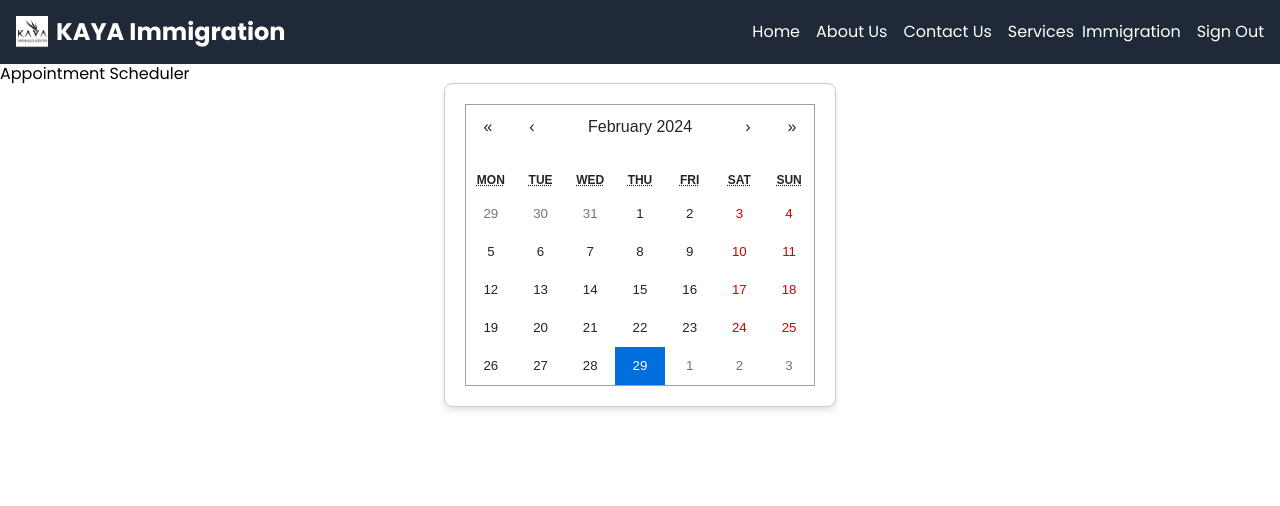
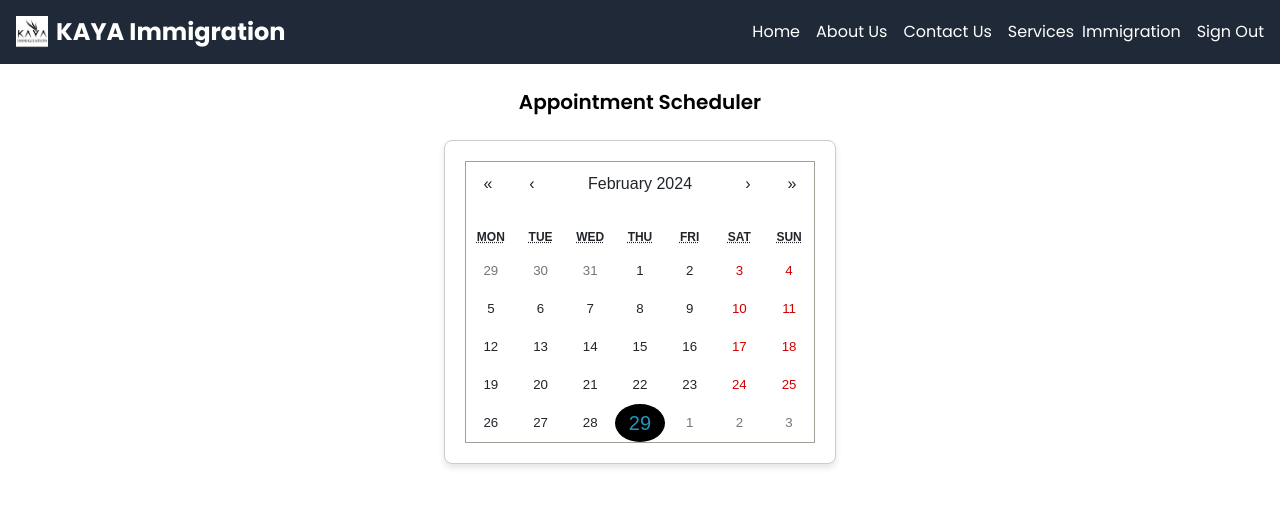
Before and after one commit to Vivek1821/Kaya-Immigration, a React (Vite) app: page /calendar in a window 1280 px wide. Shown: the top 506 px of the page. Built offline with nearby package versions, Linux system fonts and the light colour scheme.

Commit message:
commit footer

```diff
--- a/src/Component/Calendar/Calendar.jsx
+++ b/src/Component/Calendar/Calendar.jsx
@@ -10,8 +10,8 @@ const Calendar = () => {
   };
 
   return (
-    <div>
-      <h1>Appointment Scheduler</h1>
+    <div className="flex flex-col justify-center items-center gap-6">
+      <h1 className="mt-4 text-xl font-semibold">Appointment Scheduler</h1>
       <CalendarComponent onChange={handleDateChange} />
     </div>
   );
--- a/src/Component/Calendar/CalendarComponent.css
+++ b/src/Component/Calendar/CalendarComponent.css
@@ -54,3 +54,14 @@
 .modal-content::-webkit-scrollbar-track {
   background-color: #eee; /* Color of the scrollbar track */
 }
+
+.react-calendar__tile--active {
+  color: rgb(36, 149, 186);
+  font-size: 20px;
+  background-color: black;
+  border-radius: 50%;
+}
+
+.react-calendar__tile--active:hover {
+  color: black;
+}
--- a/src/Component/Calendar/InputForm.jsx
+++ b/src/Component/Calendar/InputForm.jsx
@@ -1,5 +1,5 @@
 import React, { useState, useEffect } from "react";
-import { useLocation } from "react-router-dom";
+import { useLocation ,useNavigate } from "react-router-dom";
 
 const InputForm = () => {
   const location = useLocation();
@@ -10,6 +10,7 @@ const InputForm = () => {
     contactNumber: "",
   });
   const [submitSuccess, setSubmitSuccess] = useState(false);
+  const navigate = useNavigate()
 
   useEffect(() => {
     const searchParams = new URLSearchParams(location.search);
@@ -37,7 +38,7 @@ const InputForm = () => {
     };
 
     // POST the data to your API
-    fetch("https://65e09bb8d3db23f76249b70d.mockapi.io/calendar-data", {
+    fetch("https://65e40f7388c4088649f63c58.mockapi.io/kayaadmin/calendar-data", {
       method: "POST",
       headers: {
         "Content-Type": "application/json",
@@ -52,17 +53,16 @@ const InputForm = () => {
       })
       .then((data) => {
         console.log("Data successfully posted to API:", data);
-        setSubmitSuccess(true); // Set submit success flag to true
-        // Reset form data after submission
+        setSubmitSuccess(true);
         setFormData({
           name: "",
           email: "",
           contactNumber: "",
         });
+        navigate("/")
       })
       .catch((error) => {
         console.error("Error posting data to API:", error);
-        // Handle errors here
       });
   };
 
@@ -133,6 +133,7 @@ const InputForm = () => {
           </div>
           <button
             type="submit"
+
             className="bg-blue-500 hover:bg-blue-700 text-white font-bold py-2 px-4 rounded focus:outline-none focus:shadow-outline"
           >
             Submit
--- /dev/null
+++ b/src/Component/Footer.jsx
@@ -0,0 +1,29 @@
+import React from 'react';
+import { FaInstagramSquare , FaTwitterSquare } from "react-icons/fa";
+import logo from "../Assets/Artboard.jpg";
+import { useNavigate } from 'react-router-dom';
+
+
+const Footer = () => {
+
+  const navigatae = useNavigate()
+
+  return (
+    <footer className="bg-gray-900 py-4 flex">
+      <div className="container mx-auto flex items-center justify-between relative bottom-0">
+      <div className="flex gap-2">
+        <img src={logo} alt="Logo" className="h-8 w-8"/>
+      </div>
+        <div className="footer__middle text-white">
+          <p>@2024  Kaya Immigration</p>
+        </div>
+        <div className="footer__right flex gap-2">
+          <a href="https://www.twitter.com" className="text-white mr-4"><FaTwitterSquare /></a>
+          <a href="https://www.instagram.com" className="text-white"><FaInstagramSquare /></a>
+        </div>
+      </div>
+    </footer>
+  );
+};
+
+export default Footer
--- a/src/Component/Home.jsx
+++ b/src/Component/Home.jsx
@@ -11,7 +11,7 @@ import NewsAndTips from "./Home/NewsAndTips";
 import FAQ from "./Home/FAQ";
 import GetInTouch from "./Home/GetInTouch";
 import { Link } from "react-router-dom";
-// import { AuthFile } from "../Auth/AuthFile";
+import Footer from "./Footer";
 
 const Home = () => {
   const legendStyles = {
@@ -97,6 +97,7 @@ const Home = () => {
       <NewsAndTips />
       <GetInTouch />
       <FAQ className="mt-10" />
+      <Footer />
       {/* <AuthFile /> */}
     </div>
   );
--- a/src/Component/Home/GetInTouch.jsx
+++ b/src/Component/Home/GetInTouch.jsx
@@ -12,15 +12,15 @@ const GetInTouch = () => {
 
             <div className="info">
               <div className="information">
-                <img src="img/location.png" className="icon" alt="" />
+
                 <p> Wework Futura, Magarpatta</p>
               </div>
               <div className="information">
-                <img className="icon" alt="" />
+
                 <p>kayagroup2023@gmail.com</p>
               </div>
               <div className="information">
-                <img src="img/phone.png" className="icon" alt="" />
+
                 <p>+918600876878</p>
               </div>
             </div>
--- a/src/Navbar/Navbar.jsx
+++ b/src/Navbar/Navbar.jsx
@@ -4,10 +4,8 @@ import logo from "../Assets/Artboard.jpg";
 import supabase from "../Component/SupabaseClient";
 
 const Navbar = () => {
-  const [session, setSession] = useState(null);
+  const [session, setSession] = useState(false);
   const navigate = useNavigate();
-
-  console.log(session);
 
   useEffect(() => {
     // Fetch the current user session when the component mounts
@@ -22,7 +20,7 @@ const Navbar = () => {
   const handleSignOut = async () => {
     try {
       await supabase.auth.signOut();
-      setSession(null);
+      setSession(false);
       // Redirect or perform any other action after sign-out
     } catch (error) {
       console.error("Sign out error:", error.message);
@@ -50,7 +48,7 @@ const Navbar = () => {
         <Link to="/aboutUs">About Us</Link>
 
         <Link to="/contactUs">Contact Us</Link>
-        {session === null ? (
+        {!session ? (
           <div className="flex gap-2">
             <Link to="/signin">Sign In</Link>
             <Link to="/signup">Sign Up</Link>
```
Also changed, not shown: 1 other file (tests, documents, lock files or other folders).
